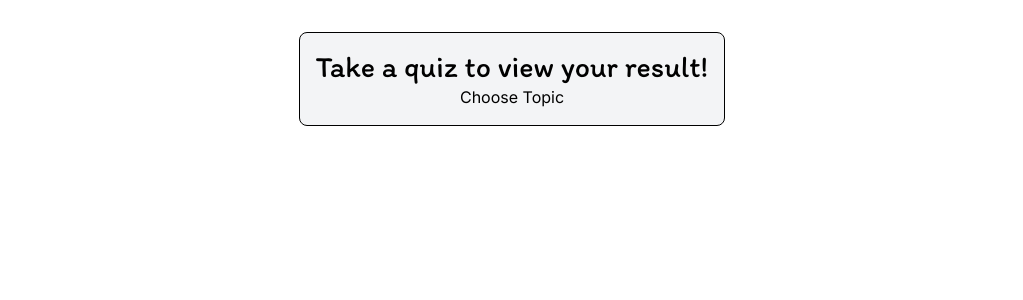
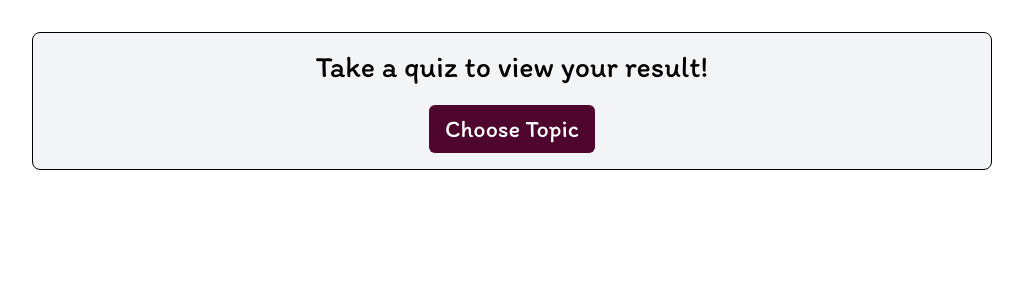
Before and after one commit to chereolisa/alx-capstone, a React (Vite) app in the folder Quiz-App/: page /result in a window 1280 px wide. Shown: the top 300 px of the page, without its empty margins (128-1151 px from the left). Built offline with nearby package versions, Linux system fonts and the light colour scheme.

Commit message:
Added buttons to redirect back to home page

```diff
--- a/Quiz-App/src/components/Contact.jsx
+++ b/Quiz-App/src/components/Contact.jsx
@@ -1,4 +1,4 @@
-import React from "react";
+import { Link } from "react-router-dom";
 
 const Contact = () => {
   return (
@@ -15,6 +15,7 @@ const Contact = () => {
             drop me an email
           </a>{" "}
           — and I'll get back to you as soon as I can!
+          <br />
         </p>
 
         {/* Optional: quick social links */}
@@ -59,6 +60,10 @@ const Contact = () => {
         <p className="mt-8 text-sm text-gray-500">
           © {new Date().getFullYear()} Justin Ezeh. All rights reserved.
         </p>
+
+        <Link to="/" className="text-indigo-600 mb-8 mt-5 text-sm">
+          <u>Go back home</u>
+        </Link>
       </div>
     </div>
   );
--- a/Quiz-App/src/components/HomePage.jsx
+++ b/Quiz-App/src/components/HomePage.jsx
@@ -2,7 +2,7 @@ import { Link } from "react-router-dom";
 
 const HomePage = () => {
   return (
-    <div className="flex flex-col justify-center items-center min-h-screen p-4 sm:p-8 md:p-10 lg:p-12 ">
+    <div className="flex flex-col justify-center items-center min-h-screen p-2 sm:p-4 md:p-6 lg:p-8 ">
       <nav>
         <ul
           className="flex justify-evenly font-itim text-2xl sm:gap-8
--- a/Quiz-App/src/components/Preferences.jsx
+++ b/Quiz-App/src/components/Preferences.jsx
@@ -102,6 +102,10 @@ function Preferences() {
       >
         Start Quiz
       </Link>
+
+      <Link to="/" className="text-indigo-600 mb-8 mt-5 text-md">
+        <u>Back Home</u>
+      </Link>
     </div>
   );
 }
--- a/Quiz-App/src/components/Question.jsx
+++ b/Quiz-App/src/components/Question.jsx
@@ -8,7 +8,7 @@ function Question() {
 
   if (!state) {
     return (
-      <div className="flex flex-col ml-auto mr-auto mt-8 pt-4 pb-4 pl-2 pr-2 justify-center items-center border rounded-lg bg-gray-100 w-1/3 h-auto">
+      <div className="flex flex-col ml-auto mr-auto mt-8 pt-4 pb-4 pl-2 pr-2 justify-center items-center border rounded-lg bg-gray-100 w-full sm:w-3/4 h-auto">
         <h2 className="text-3xl font-itim text-center">
           No quiz settings found
         </h2>
@@ -81,7 +81,7 @@ function Question() {
   if (loading)
     return (
       <div className="w-full h-full flex justify-center items-center pt-6">
-        <div className="flex flex-col ml-auto mr-auto mt-8 px-3 py-4 justify-center items-center border rounded-lg bg-gray-100 w-1/4 h-auto">
+        <div className="flex flex-col ml-auto mr-auto mt-8 px-3 py-4 justify-center items-center border rounded-lg bg-gray-100 w-full sm:w-3/4 h-auto">
           <p className="text-3xl font-itim text-center">Loading Questions</p>
           <Loader />
         </div>
--- a/Quiz-App/src/components/Result.jsx
+++ b/Quiz-App/src/components/Result.jsx
@@ -7,11 +7,16 @@ const Result = () => {
 
   if (!state) {
     return (
-      <div className="flex flex-col ml-auto mr-auto mt-8 pt-4 pb-4 pl-2 pr-2 justify-center items-center border rounded-lg bg-gray-100 w-1/3 h-auto">
+      <div className="flex flex-col ml-auto mr-auto mt-8 pt-4 pb-4 pl-2 pr-2 justify-center items-center border rounded-lg bg-gray-100 w-full sm:w-3/4 h-auto">
         <h2 className="text-3xl font-itim text-center">
           Take a quiz to view your result!
         </h2>
-        <Link to="/preferences">Choose Topic</Link>
+        <Link
+          to="/preferences"
+          className="bg-[#4E062E] hover:bg-[#85044b] hover:text-[#ffffff] px-4 py-2 rounded-md font-itim font-normal text-[#ffffff] text-xl sm:text-2xl mt-5"
+        >
+          Choose Topic
+        </Link>
       </div>
     );
   }
@@ -110,7 +115,7 @@ const Result = () => {
         </div>
       )}
 
-      <div className="flex justify-between gap-3">
+      <div className="flex justify-between gap-3 flex-row sm:flex-col">
         <Link
           to="/quiz"
           state={{ topic, difficulty, amount }}
@@ -124,6 +129,12 @@ const Result = () => {
         >
           Select new Topic
         </Link>
+        <Link
+          to="/"
+          className="bg-[#4E062E] hover:bg-[#85044b] hover:text-[#ffffff] px-4 py-2 rounded-md font-itim font-normal text-[#ffffff] text-xl sm:text-2xl"
+        >
+          Go Back Home
+        </Link>
       </div>
     </div>
   );
```
